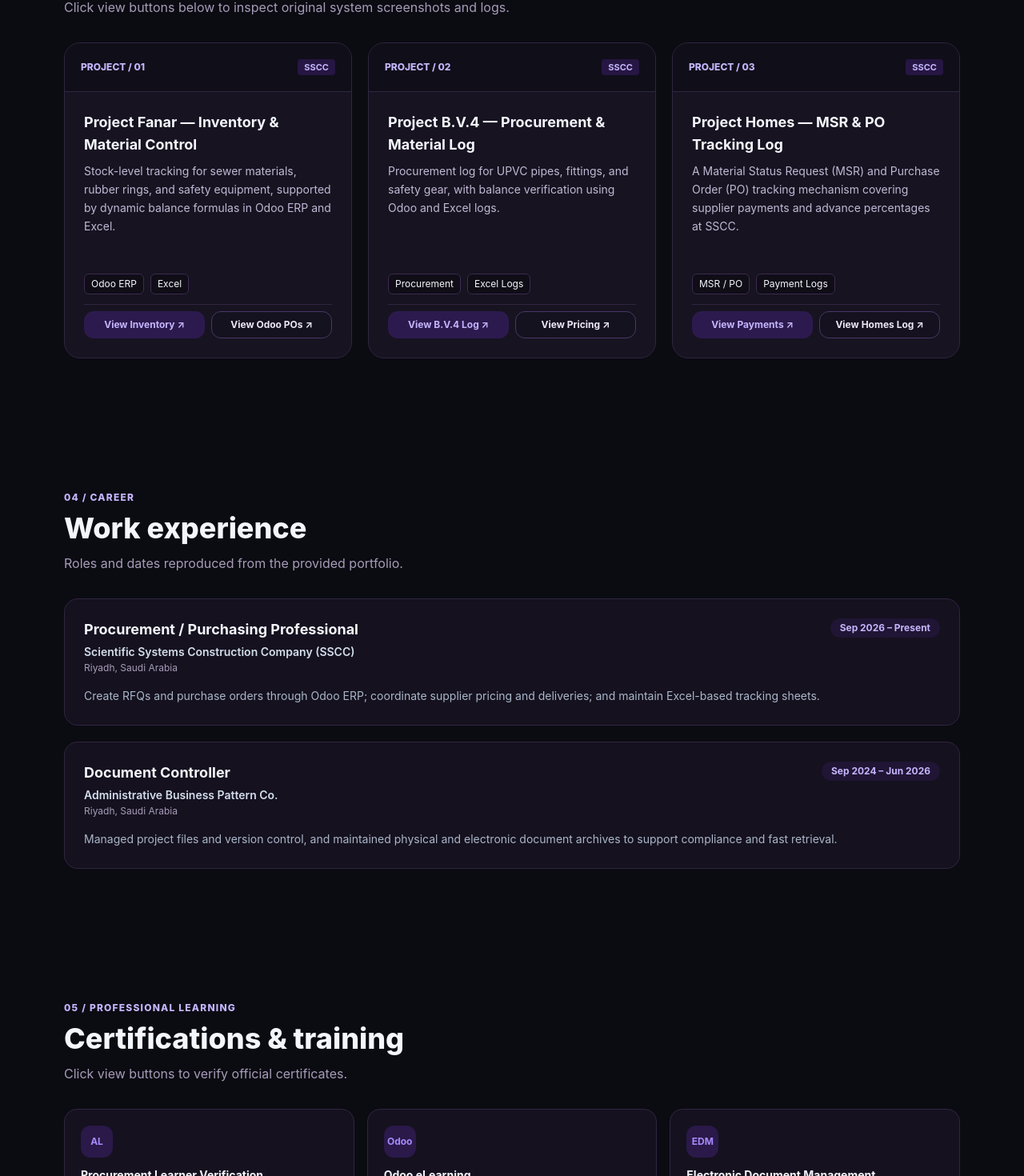
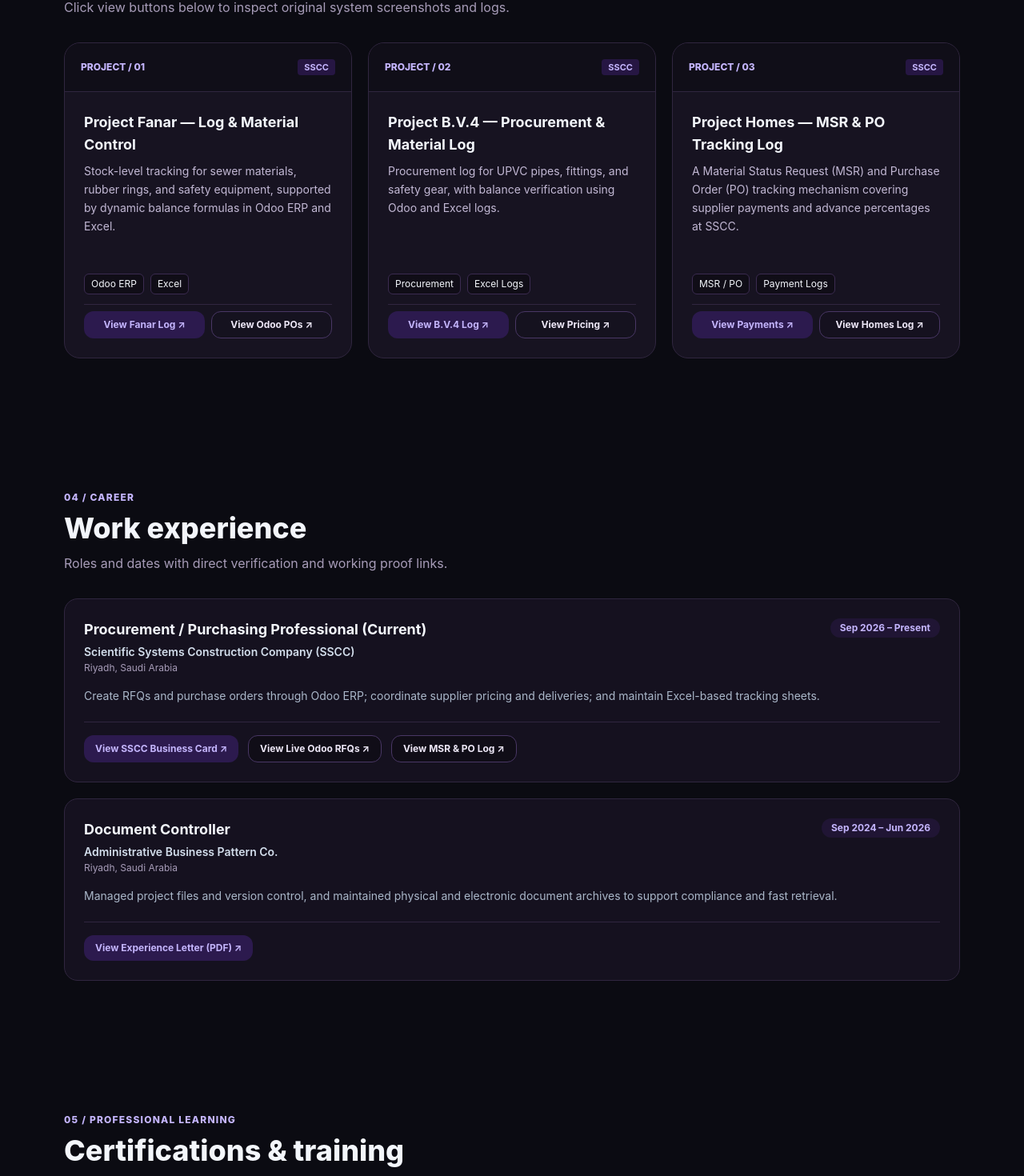
Before and after one commit to Sajjadali050/sajjad-portfolio-new, a React (Vite) app in the folder sajjad-portfolio/: page / in a window 1280 px wide. Shown: the part 2478-3948 px from the top of the page at 80% size. Built offline with nearby package versions, Linux system fonts and the light colour scheme.

Commit message:
Update App.jsx

```diff
--- a/sajjad-portfolio/src/App.jsx
+++ b/sajjad-portfolio/src/App.jsx
@@ -44,7 +44,7 @@ export default function App() {
       desc: "Tracking pending and paid supplier advance payments, net terms, and delays."
     },
     fanarInventory: {
-      title: "Project Fanar Inventory Tracker",
+      title: "Project Fanar Log & Inventory Tracker",
       img: "/screenshots/WhatsApp Image 2026-10-29 at 11.36.29.jpeg",
       desc: "Real-time stock levels, incoming/outgoing quantities, and material updates for sewer systems."
     },
@@ -339,7 +339,7 @@ export default function App() {
                 <p className="text-[#A79CB8] text-sm mb-4">{isAr ? 'متابعة مستويات المخزون والتحقق من أرصدة المواد.' : 'Stock-level monitoring and material balance verification.'}</p>
               </div>
               <button onClick={() => setSelectedImage(screenshots.fanarInventory)} className="text-xs font-bold text-[#C4B5FD] bg-[#7C3AED]/20 border border-[#8B5CF6]/40 px-3 py-2 rounded-xl hover:bg-[#7C3AED] hover:text-white transition-colors cursor-pointer text-center">
-                View Fanar Inventory ↗
+                View Fanar Log ↗
               </button>
             </div>
 
@@ -372,7 +372,7 @@ export default function App() {
                   <span className="text-[11px] bg-[#7C3AED]/20 text-[#C4B5FD] px-2 py-0.5 rounded font-bold">SSCC</span>
                 </div>
                 <div className="p-6">
-                  <h3 className="font-bold text-lg mb-2">{isAr ? 'مشروع فنار — ضبط المخزون والمواد' : 'Project Fanar — Inventory & Material Control'}</h3>
+                  <h3 className="font-bold text-lg mb-2">{isAr ? 'مشروع فنار — سجلات وتتبع المواد' : 'Project Fanar — Log & Material Control'}</h3>
                   <p className="text-[#C2B8D4] text-sm mb-6 leading-relaxed">{isAr ? 'تتبع مستويات مخزون مواد الصرف الصحي والحلقات المطاطية ومعدات السلامة، مع معادلات ديناميكية للأرصدة باستخدام Odoo ERP وExcel.' : 'Stock-level tracking for sewer materials, rubber rings, and safety equipment, supported by dynamic balance formulas in Odoo ERP and Excel.'}</p>
                 </div>
               </div>
@@ -383,7 +383,7 @@ export default function App() {
                 </div>
                 <div className="grid grid-cols-2 gap-2 pt-2 border-t border-[#30263F]">
                   <button onClick={() => setSelectedImage(screenshots.fanarInventory)} className="w-full py-2 px-3 rounded-xl bg-[#2C1A4E] text-[#C4B5FD] text-xs font-bold hover:bg-[#7C3AED] hover:text-white transition-colors cursor-pointer">
-                    View Inventory ↗
+                    View Fanar Log ↗
                   </button>
                   <button onClick={() => setSelectedImage(screenshots.odoo)} className="w-full py-2 px-3 rounded-xl bg-[#15121F] border border-[#493765] text-[#EDE7F7] text-xs font-bold hover:border-[#8B5CF6] transition-colors cursor-pointer">
                     View Odoo POs ↗
@@ -455,13 +455,15 @@ export default function App() {
           <div className="max-w-[720px] mb-8">
             <span className="text-[#C4B5FD] text-xs font-extrabold tracking-widest uppercase">{isAr ? '04 / المسار المهني' : '04 / Career'}</span>
             <h2 className="text-3xl md:text-4xl font-extrabold mt-2 mb-3">{isAr ? 'الخبرة العملية' : 'Work experience'}</h2>
-            <p className="text-[#A79CB8]">{isAr ? 'المسميات الوظيفية والتواريخ كما وردت في الملف المهني المقدم.' : 'Roles and dates reproduced from the provided portfolio.'}</p>
+            <p className="text-[#A79CB8]">{isAr ? 'المسميات الوظيفية والتواريخ مع روابط التحقق وإثبات العمل المباشر.' : 'Roles and dates with direct verification and working proof links.'}</p>
           </div>
           <div className="space-y-5">
+
+            {/* SSCC (Current) with Business Card & Working Proofs */}
             <div className="p-6 border border-[#30263F] rounded-[17px] bg-[#15111F]">
               <div className="flex flex-col md:flex-row justify-between items-start gap-3">
                 <div>
-                  <h3 className="font-bold text-lg">{isAr ? 'متخصص مشتريات وتوريد' : 'Procurement / Purchasing Professional'}</h3>
+                  <h3 className="font-bold text-lg">{isAr ? 'متخصص مشتريات وتوريد (حالي)' : 'Procurement / Purchasing Professional (Current)'}</h3>
                   <div className="text-[#d3deec] font-semibold text-sm mt-1">Scientific Systems Construction Company (SSCC)</div>
                   <div className="text-[#A79CB8] text-xs mt-0.5">{isAr ? 'الرياض، المملكة العربية السعودية' : 'Riyadh, Saudi Arabia'}</div>
                 </div>
@@ -472,8 +474,20 @@ export default function App() {
               <p className="text-[#aab7c9] text-sm mt-4 leading-relaxed">
                 {isAr ? 'إعداد طلبات عروض الأسعار وأوامر الشراء عبر Odoo ERP، وتنسيق أسعار الموردين وعمليات التسليم، وإدارة جداول التتبع باستخدام Excel.' : 'Create RFQs and purchase orders through Odoo ERP; coordinate supplier pricing and deliveries; and maintain Excel-based tracking sheets.'}
               </p>
+              <div className="mt-5 pt-4 border-t border-[#30263F] flex gap-3 flex-wrap">
+                <button onClick={() => setSelectedImage(screenshots.businessCard)} className="px-3.5 py-2 rounded-xl bg-[#2C1A4E] text-[#C4B5FD] text-xs font-bold hover:bg-[#7C3AED] hover:text-white transition-colors cursor-pointer">
+                  View SSCC Business Card ↗
+                </button>
+                <button onClick={() => setSelectedImage(screenshots.odoo)} className="px-3.5 py-2 rounded-xl bg-[#100D17] border border-[#493765] text-[#EDE7F7] text-xs font-bold hover:border-[#8B5CF6] transition-colors cursor-pointer">
+                  View Live Odoo RFQs ↗
+                </button>
+                <button onClick={() => setSelectedImage(screenshots.msrPoLog)} className="px-3.5 py-2 rounded-xl bg-[#100D17] border border-[#493765] text-[#EDE7F7] text-xs font-bold hover:border-[#8B5CF6] transition-colors cursor-pointer">
+                  View MSR & PO Log ↗
+                </button>
+              </div>
             </div>
 
+            {/* Administrative Business Pattern Co. with Experience Letter Link */}
             <div className="p-6 border border-[#30263F] rounded-[17px] bg-[#15111F]">
               <div className="flex flex-col md:flex-row justify-between items-start gap-3">
                 <div>
@@ -488,7 +502,13 @@ export default function App() {
               <p className="text-[#aab7c9] text-sm mt-4 leading-relaxed">
                 {isAr ? 'إدارة ملفات المشاريع والتحكم في الإصدارات وحفظ الأرشيف الورقي والإلكتروني لدعم الامتثال وسرعة استرجاع المستندات.' : 'Managed project files and version control, and maintained physical and electronic document archives to support compliance and fast retrieval.'}
               </p>
+              <div className="mt-5 pt-4 border-t border-[#30263F]">
+                <a href="https://drive.google.com/file/d/1_9JsMfHwicUWWI51nR274xEhJ47ILINt/view?usp=sharing" target="_blank" rel="noopener noreferrer" className="inline-flex items-center gap-2 px-3.5 py-2 rounded-xl bg-[#2C1A4E] text-[#C4B5FD] text-xs font-bold hover:bg-[#7C3AED] hover:text-white transition-colors">
+                  View Experience Letter (PDF) ↗
+                </a>
+              </div>
             </div>
+
           </div>
         </section>
 
@@ -579,25 +599,45 @@ export default function App() {
           </div>
         </section>
 
-        {/* Education Section */}
+        {/* Education Section with Direct Google Drive Links */}
         <section id="education" className="py-20 max-w-[1160px] mx-auto px-5">
           <div className="max-w-[720px] mb-8">
             <span className="text-[#C4B5FD] text-xs font-extrabold tracking-widest uppercase">{isAr ? '06 / التعليم' : '06 / Education'}</span>
             <h2 className="text-3xl md:text-4xl font-extrabold mt-2 mb-3">{isAr ? 'المؤهلات التعليمية' : 'Educational background'}</h2>
+            <p className="text-[#A79CB8]">{isAr ? 'المؤهلات مع روابط عرض المستندات الأصلية.' : 'Qualifications with original document verification links.'}</p>
           </div>
           <div className="grid grid-cols-1 md:grid-cols-2 gap-4">
-            <div className="p-6 border border-[#30263F] rounded-[17px] bg-[#15111F]">
-              <h3 className="font-bold text-base mb-1">{isAr ? 'دبلوم تطبيقات الحاسب الآلي (DCA)' : 'Diploma in Computer Applications (DCA)'}</h3>
-              <p className="text-[#A79CB8] text-sm mb-2">{isAr ? 'Ruma Technical Degree College، ولاية أوتار براديش' : 'Ruma Technical Degree College, UP'}</p>
-              <p className="text-[#C2B8D4] text-xs mb-4">{isAr ? 'تدريب في MS Office وExcel المتقدم وإدارة قواعد البيانات وأساسيات الحاسب.' : 'Training in MS Office, advanced Excel, database management, and computer fundamentals.'}</p>
-              <span className="text-[#A78BFA] text-xs font-bold">Aug 2023 – Jul 2024</span>
+
+            {/* Diploma */}
+            <div className="p-6 border border-[#30263F] rounded-[17px] bg-[#15111F] flex flex-col justify-between">
+              <div>
+                <h3 className="font-bold text-base mb-1">{isAr ? 'دبلوم تطبيقات الحاسب الآلي (DCA)' : 'Diploma in Computer Applications (DCA)'}</h3>
+                <p className="text-[#A79CB8] text-sm mb-2">{isAr ? 'Ruma Technical Degree College، ولاية أوتار براديش' : 'Ruma Technical Degree College, UP'}</p>
+                <p className="text-[#C2B8D4] text-xs mb-4">{isAr ? 'تدريب في MS Office وExcel المتقدم وإدارة قواعد البيانات وأساسيات الحاسب.' : 'Training in MS Office, advanced Excel, database management, and computer fundamentals.'}</p>
+                <span className="text-[#A78BFA] text-xs font-bold block mb-4">Aug 2023 – Jul 2024</span>
+              </div>
+              <div className="pt-3 border-t border-[#30263F]">
+                <a href="https://drive.google.com/file/d/1pkIBjxwRBQWQD4PA3GI99KIQndSXdLr9/view?usp=sharing" target="_blank" rel="noopener noreferrer" className="inline-flex items-center gap-2 px-3.5 py-2 rounded-xl bg-[#2C1A4E] text-[#C4B5FD] text-xs font-bold hover:bg-[#7C3AED] hover:text-white transition-colors">
+                  View Diploma Certificate (PDF) ↗
+                </a>
+              </div>
             </div>
-            <div className="p-6 border border-[#30263F] rounded-[17px] bg-[#15111F]">
-              <h3 className="font-bold text-base mb-1">{isAr ? 'المرحلة الثانوية (الصف العاشر)' : 'High School (10th Pass)'}</h3>
-              <p className="text-[#A79CB8] text-sm mb-2">{isAr ? 'مجلس الله أباد، الهند' : 'Allahabad Board, India'}</p>
-              <p className="text-[#C2B8D4] text-xs mb-4">{isAr ? 'إكمال التعليم الثانوي.' : 'Completed secondary education.'}</p>
-              <span className="text-[#A78BFA] text-xs font-bold">2013</span>
+
+            {/* High School */}
+            <div className="p-6 border border-[#30263F] rounded-[17px] bg-[#15111F] flex flex-col justify-between">
+              <div>
+                <h3 className="font-bold text-base mb-1">{isAr ? 'المرحلة الثانوية (الصف العاشر)' : 'High School (10th Pass)'}</h3>
+                <p className="text-[#A79CB8] text-sm mb-2">{isAr ? 'مجلس الله أباد، الهند' : 'Allahabad Board, India'}</p>
+                <p className="text-[#C2B8D4] text-xs mb-4">{isAr ? 'إكمال التعليم الثانوي بنجاح.' : 'Completed secondary education successfully.'}</p>
+                <span className="text-[#A78BFA] text-xs font-bold block mb-4">2013</span>
+              </div>
+              <div className="pt-3 border-t border-[#30263F]">
+                <a href="https://drive.google.com/file/d/1h07TBOATE0AMpMOyVzDf72khpn9I1Xwz/view?usp=sharing" target="_blank" rel="noopener noreferrer" className="inline-flex items-center gap-2 px-3.5 py-2 rounded-xl bg-[#2C1A4E] text-[#C4B5FD] text-xs font-bold hover:bg-[#7C3AED] hover:text-white transition-colors">
+                  View High School Certificate (PDF) ↗
+                </a>
+              </div>
             </div>
+
           </div>
         </section>
 
```
